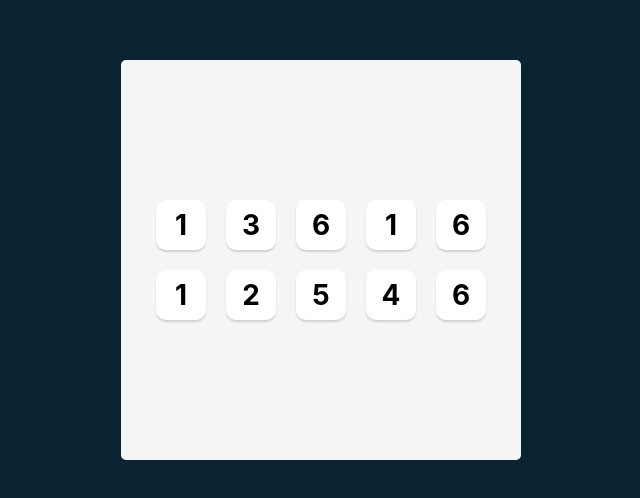
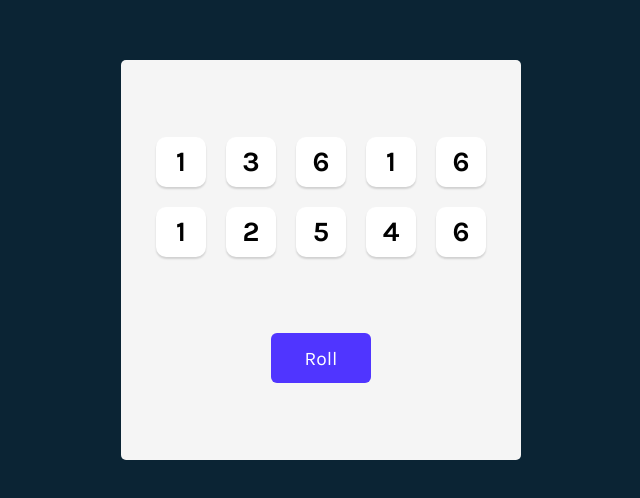
Before and after one commit to samkosal/Tenzies, a React (Vite) app: page / in a window 1280 px wide. Shown: the part 140-638 px from the top of the page, without its empty margins (319-959 px from the left). Built offline with nearby package versions, Linux system fonts and the light colour scheme.

Commit message:
added Re-Roll function button

```diff
--- a/index.html
+++ b/index.html
@@ -1,9 +1,9 @@
 <!doctype html>
 <html lang="en">
   <head>
-    <meta charset="UTF-8" />
-    <link rel="icon" type="image/svg+xml" href="/favicon.svg" />
-    <meta name="viewport" content="width=device-width, initial-scale=1.0" />
+    <link rel="preconnect" href="https://fonts.googleapis.com">
+    <link rel="preconnect" href="https://fonts.gstatic.com" crossorigin>
+    <link href="https://fonts.googleapis.com/css2?family=Karla:ital,wght@0,200..800;1,200..800&display=swap" rel="stylesheet">
     <title>package.json</title>
   </head>
   <body>
--- a/src/App.jsx
+++ b/src/App.jsx
@@ -12,7 +12,9 @@
         .map(() => Math.ceil(Math.random() * 6))
     }
 
-    generateAllNewDice()
+    function rollDice() {
+        setDice(generateAllNewDice())
+    }
 
     const diceElements = dice.map(num => <Die value={num} />)
 
@@ -21,6 +23,10 @@
             <div className='dice-container'>
                 {diceElements}
             </div>
+            <button
+                className="roll-dice"
+                onClick={rollDice}
+            > Roll </button>
         </main>
     )
 }
--- a/src/index.css
+++ b/src/index.css
@@ -3,9 +3,9 @@
 }
 
 body {
-    font-family: Inter, sans-serif;
+    font-family: Karla, sans-serif;
     margin: 0;
-    background-color: #0b2434;
+    background-color: #0B2434;
     padding: 20px;
     height: 100vh;
     display: flex;
@@ -27,7 +27,7 @@
     border-radius: 5px;
     display: flex;
     flex-direction: column;
-    justify-content: center;
+    justify-content: space-evenly;
     align-items: center;
 }
 
@@ -37,6 +37,11 @@
     gap: 20px;
 }
 
+button {
+    font-family: Karla, sans-serif;
+    cursor: pointer;
+}
+
 .dice-container button {
     height: 50px;
     width: 50px;
@@ -44,8 +49,16 @@
     border-radius: 10px;
     border: none;
     background-color: white;
-    font-family: Inter, sans-serif;
     font-size: 1.75rem;
     font-weight: bold;
-    cursor: pointer
 }
+
+button.roll-dice {
+    height: 50px;
+    width: 100px;
+    border: none;
+    border-radius: 6px;
+    background-color: #5035FF;
+    color: white;
+    font-size: 1.2rem;
+}
```
